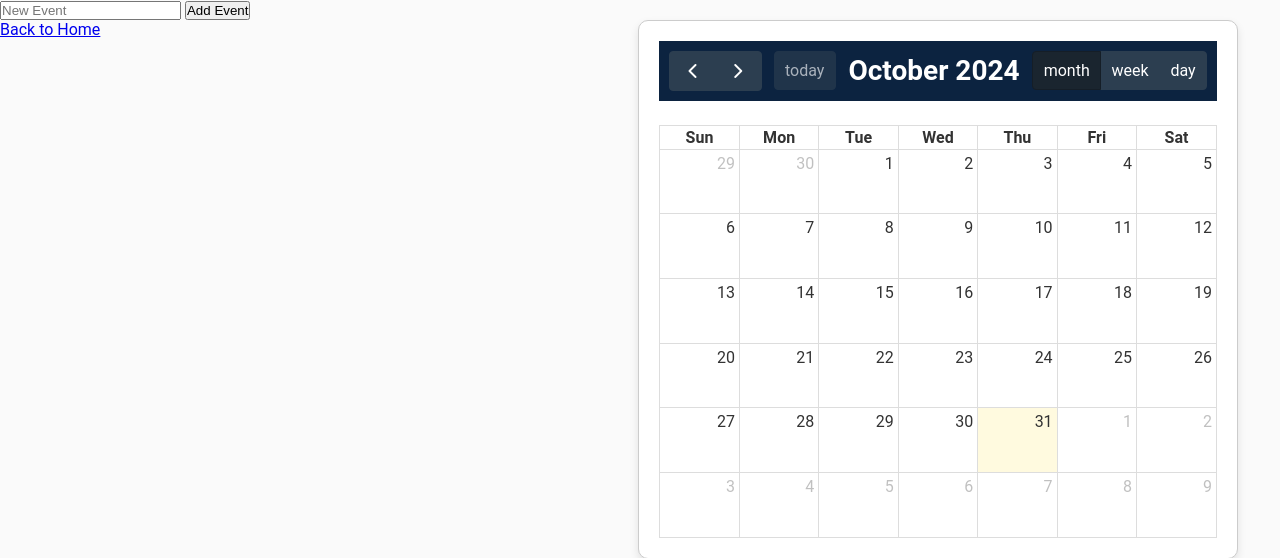
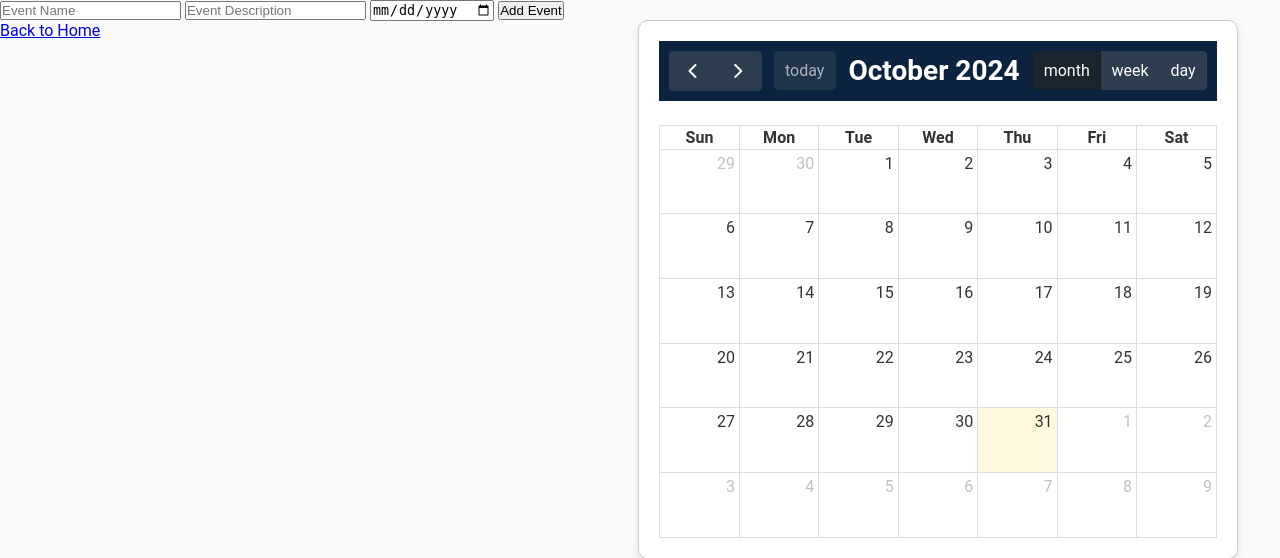
Before and after one commit to cs261f24/CSDept1, a Flask app: page /events in a window 1280 px wide. Shown: the part 61-619 px from the top of the page. Run offline with Flask 3, Linux system fonts and the light colour scheme; data that the repository does not hold is empty.

Commit message:
Added date addition

```diff
--- a/app.py
+++ b/app.py
@@ -112,10 +112,13 @@ def events():
         if 'event_name' in request.form:
             # Add new event
             event_name = request.form['event_name']
-            description = 'placeholder descript'
+            description = request.form['event_description']
+            date = request.form['event_date']
+
             # Insert the new event into the database
-            db.execute('INSERT INTO events (event_name, event_description) VALUES (?,?)', (event_name, description))
+            db.execute('INSERT INTO events (event_name, event_description, event_date) VALUES (?,?,?)', (event_name, description, date))
             db.commit()
+
         elif 'remove_event_id' in request.form:
             # Remove an existing event
             event_id = request.form['remove_event_id']
@@ -213,10 +216,10 @@ def event_descript():
     events = cur.fetchall()
 
     db = get_db()
-    cur = db.execute('SELECT id, event_name, event_description FROM events')
+    cur = db.execute('SELECT id, event_name, event_description, event_date FROM events')
     events = cur.fetchall()
 
-    return render_template('eventbase.html', events=events)
+    return render_template('description.html', events=events)
 
 
 if __name__ == '__main__':
--- a/example_reports.sql
+++ b/example_reports.sql
@@ -15,8 +15,10 @@ CREATE TABLE events (
     id INTEGER PRIMARY KEY AUTOINCREMENT,
     event_name TEXT NOT NULL,
     event_description TEXT NOT NULL,
+    event_date DATE NOT NULL,
     attended INTEGER NOT NULL DEFAULT 0
 );
+
 DROP TABLE IF EXISTS users;
 CREATE TABLE IF NOT EXISTS users (
     id INTEGER PRIMARY KEY AUTOINCREMENT,
--- a/templates/events.html
+++ b/templates/events.html
@@ -29,7 +29,9 @@
         <!-- Form for adding new events -->
         <div class="event-list">
             <form method="POST" action="/events">
-                <input type="text" name="event_name" placeholder="New Event" required>
+                <input type="text" name="event_name" placeholder="Event Name" required>
+                <input type="text" name="event_description" placeholder="Event Description" required>
+                <input type="date" name="event_date" required>
                 <button type="submit">Add Event</button>
             </form>
 
```
Also changed, not shown: templates/description.html (added, +53 -0 lines).
